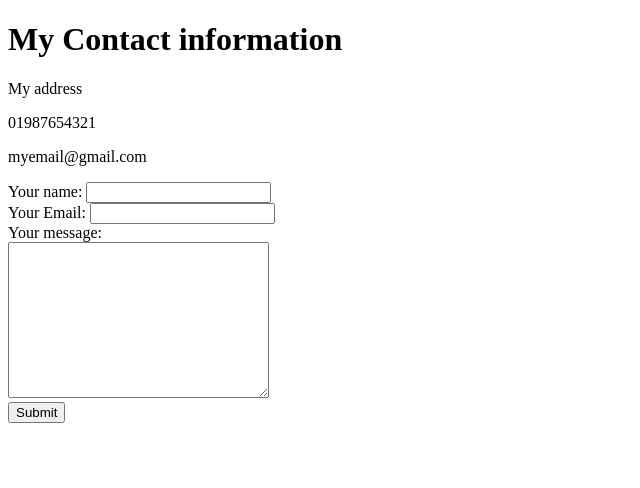
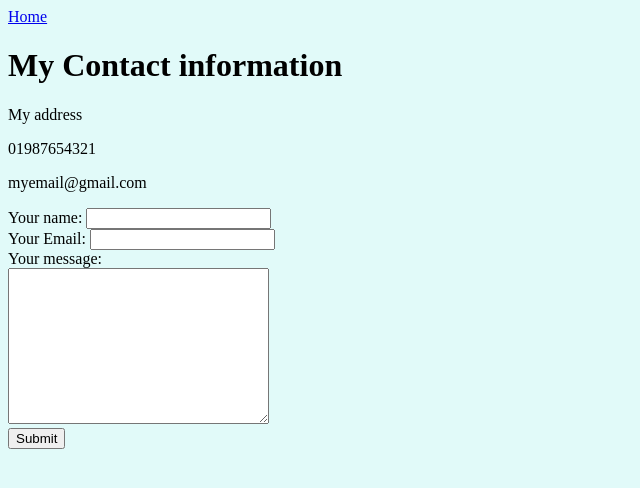
Before and after one commit to Durjay-Dhali/basic-html, a plain HTML site: page contact.html in a window 1280 px wide. Shown: the whole page, without its empty margins (0-640 px from the left). Drawn offline with Linux system fonts and the light colour scheme.

Commit message:
Update contact.html

```diff
--- a/contact.html
+++ b/contact.html
@@ -5,8 +5,16 @@
     <meta http-equiv="X-UA-Compatible" content="IE=edge">
     <meta name="viewport" content="width=device-width, initial-scale=1.0">
     <title>Contact</title>
+    <style>
+        body{
+            background-color: #e1faf9;
+            align-items: center;
+            display: flow-root;
+        }
+    </style>
 </head>
-<body>
+<body >
+    <a href="/index.html">Home</a>
     <h1>My Contact information</h1>
     <p>My address</p>
     <p>01987654321</p>
```
